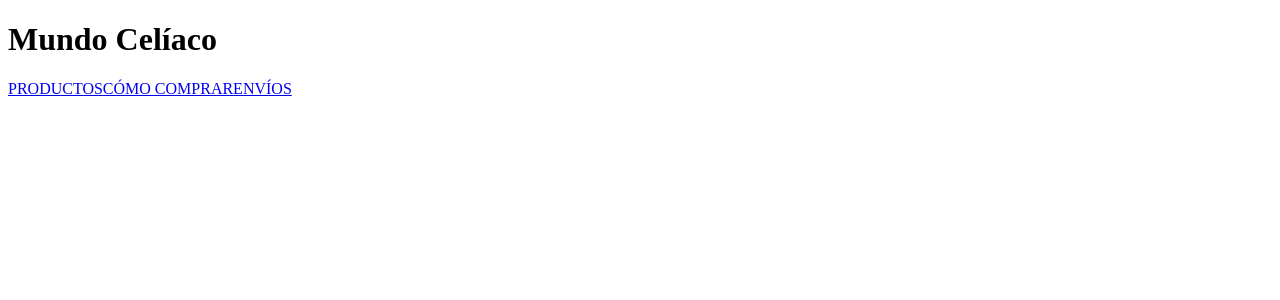
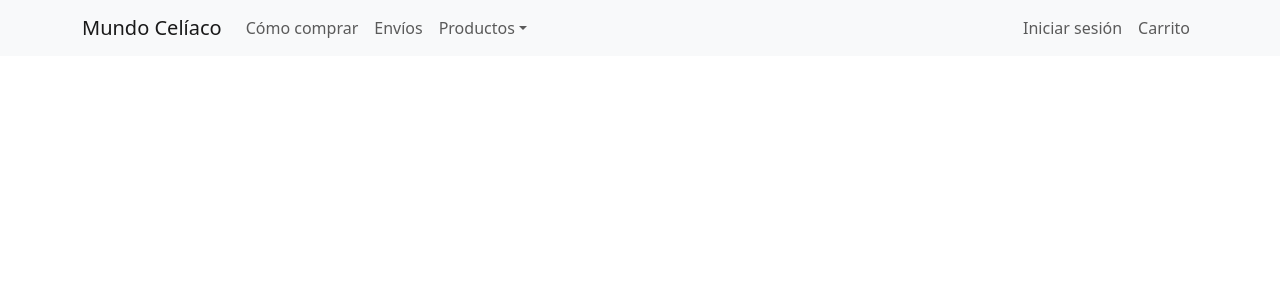
Before and after one commit to manuzboril/ecommerce, a React (Create React App) app: page / in a window 1280 px wide. Shown: the top 300 px of the page. Built offline with nearby package versions, Linux system fonts and the light colour scheme.

Commit message:
bootstrap en navbar

```diff
--- a/package.json
+++ b/package.json
@@ -6,7 +6,9 @@
     "@testing-library/jest-dom": "^5.14.1",
     "@testing-library/react": "^11.2.7",
     "@testing-library/user-event": "^12.8.3",
+    "bootstrap": "^5.0.2",
     "react": "^17.0.2",
+    "react-bootstrap": "^2.0.0-beta.4",
     "react-dom": "^17.0.2",
     "react-scripts": "4.0.3",
     "web-vitals": "^1.1.2"
--- a/src/App.js
+++ b/src/App.js
@@ -1,3 +1,4 @@
+import 'bootstrap/dist/css/bootstrap.min.css';
 import NavBar from "./components/navbar"
 
 const App = () => {
--- a/src/components/navbar.js
+++ b/src/components/navbar.js
@@ -1,16 +1,40 @@
+import Navbar from 'react-bootstrap/Navbar';
+import Container from 'react-bootstrap/Container';
+import Nav from 'react-bootstrap/Nav';
+import NavDropdown from 'react-bootstrap/NavDropdown';
+import "../estilos/navbar.css";
+
 const NavBar = () => {
 
-    return (
-        <header id="header">
-            <h1>Mundo Celíaco</h1>
-            <nav>
-                <a href="#">PRODUCTOS</a>
-                <a href="#">CÓMO COMPRAR</a>
-                <a href="#">ENVÍOS</a>
-            </nav>
-        </header>
-    )
-
+  return (
+    <header>
+      <Navbar collapseOnSelect expand="lg" bg="light" variant="light">
+        <Container>
+          <Navbar.Brand href="#home">Mundo Celíaco</Navbar.Brand>
+          <Navbar.Toggle aria-controls="responsive-navbar-nav" />
+          <Navbar.Collapse id="responsive-navbar-nav">
+            <Nav className="me-auto">
+              <Nav.Link href="#features">Cómo comprar</Nav.Link>
+              <Nav.Link href="#pricing">Envíos</Nav.Link>
+              <NavDropdown title="Productos" id="collasible-nav-dropdown">
+                <NavDropdown.Item href="#action/3.1">Bakery</NavDropdown.Item>
+                <NavDropdown.Item href="#action/3.2">Alacena action</NavDropdown.Item>
+                <NavDropdown.Item href="#action/3.3">Granel</NavDropdown.Item>
+                <NavDropdown.Item href="#action/3.4">Lácteos</NavDropdown.Item>
+                <NavDropdown.Item href="#action/3.5">Congelados</NavDropdown.Item>
+              </NavDropdown>
+            </Nav>
+            <Nav>
+              <Nav.Link href="#deets">Iniciar sesión</Nav.Link>
+              <Nav.Link eventKey={2} href="#memes">
+                Carrito
+              </Nav.Link>
+            </Nav>
+          </Navbar.Collapse>
+        </Container>
+      </Navbar>
+    </header>
+  )
 }
 
 export default NavBar;
--- /dev/null
+++ b/src/estilos/navbar.css
@@ -0,0 +1,4 @@
+.navbar-light .navbar-nav .nav-link {
+    color: rgb(90, 90, 90);
+    font-weight: 500;
+}
```
Also changed, not shown: src/estilos.css (deleted), 1 other file (tests, documents, lock files or other folders).
